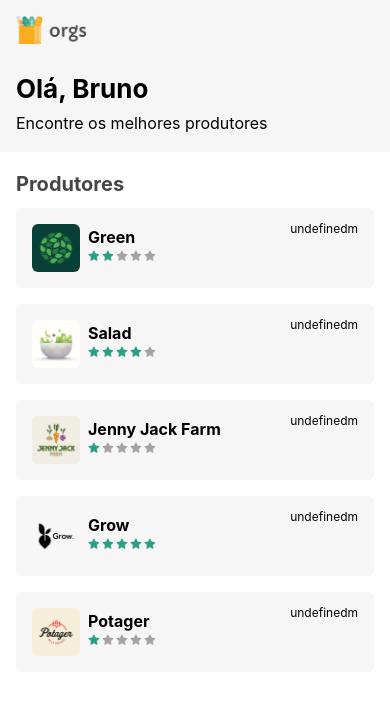
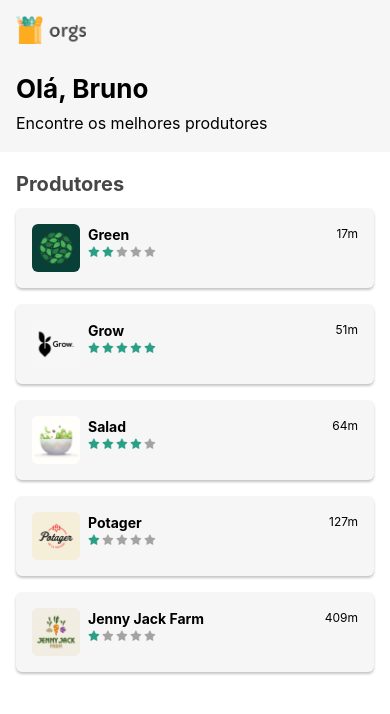
Before and after one commit to brunozn/ongs-v2-native-cli, a React Native app: screen / in a window 390 px wide. Shown: the top 714 px of the page. Built offline with nearby package versions, Linux system fonts and the light colour scheme.

Commit message:
ordando por distancia usando sort

```diff
--- a/src/hooks/useProdutores.js
+++ b/src/hooks/useProdutores.js
@@ -7,11 +7,15 @@ export default function useProdutores(){
     const [titulo, setTitulo] = useState('');
     const [lista, setLista] = useState([]);
 
-    useEffect( () => {
+    useEffect(() => {
         const retorno = carregaProdutores();
+        retorno.lista.sort(
+            (produtor1, produtor2) => produtor1.distancia - produtor2.distancia,
+        );
         setTitulo(retorno.titulo);
         setLista(retorno.lista);
-    }, [])
+    }, []);
+
 
 
     return [titulo, lista];
--- a/src/telas/Home/componentes/Produtor.js
+++ b/src/telas/Home/componentes/Produtor.js
@@ -1,53 +1,65 @@
 import React, { useReducer, useMemo } from "react";
+import { View, TouchableOpacity, Text, Image, StyleSheet } from "react-native";
 
-import {Text, Image, View, TouchableOpacity, StyleSheet} from 'react-native';
 import Estrelas from "../../../components/Estrelas";
 
-const distanciaemMetros = (distancia) => {
+const distanciaEmMetros = (distancia) => {
     return `${distancia}m`;
 }
 
-export default function Produtor({nome, imagem, distancia, estrelas}){
+export default function Produtor({ nome, imagem, distancia, estrelas }) {
     const [selecionado, inverterSelecionado] = useReducer(
-        (selecionado) => !selecionado, false
+        (selecionado) => !selecionado,
+        false
     );
 
     const distanciaTexto = useMemo(
-        () => distanciaemMetros(), [distancia]
+        () => distanciaEmMetros(distancia),
+        [distancia]
     );
-
 
     return <TouchableOpacity
             style={estilos.cartao}
             onPress={inverterSelecionado}
         >
-        <Image style={estilos.imagem} source={imagem} accessibilityLabel={nome} />
+        <Image source={imagem} style={estilos.imagem} accessibilityLabel={nome} />
         <View style={estilos.informacoes}>
             <View>
-                <Text style={estilos.nome}>{nome}</Text>
-                <Estrelas quantidade={estrelas}
+                <Text style={estilos.nome}>{ nome }</Text>
+                <Estrelas
+                    quantidade={estrelas}
                     editavel={selecionado}
                     grande={selecionado}
                 />
             </View>
-            <Text style={estilos.distancia}>{distanciaTexto}</Text>
+            <Text style={estilos.distancia}>{ distanciaTexto }</Text>
         </View>
     </TouchableOpacity>
 }
 
-
 const estilos = StyleSheet.create({
     cartao: {
-        backgroundColor: "#F6F6F6",
+        backgroundColor: '#F6F6F6',
         marginVertical: 8,
         marginHorizontal: 16,
         borderRadius: 6,
-        flexDirection: 'row',
+        flexDirection: "row",
+
+        // Android
         elevation: 4,
+
+        // iOS
+        shadowColor: '#000',
+        shadowOffset: {
+            width: 0,
+            height: 2,
         },
-    imagem : {
+        shadowOpacity: 0.23,
+        shadowRadius: 2.62,
+    },
+    imagem: {
+        width: 48,
         height: 48,
-        width: 48,
         borderRadius: 6,
         marginVertical: 16,
         marginLeft: 16,
@@ -61,12 +73,12 @@ const estilos = StyleSheet.create({
         marginRight: 16,
     },
     nome: {
-        fontSize: 16,
-        lineHeight: 26,
+        fontSize: 14,
+        lineHeight: 22,
         fontWeight: 'bold',
     },
     distancia: {
         fontSize: 12,
-        lineHeight: 9,
-    }
+        lineHeight: 19,
+    },
 });
```
Lines whose indentation alone changed are shown as unchanged.
